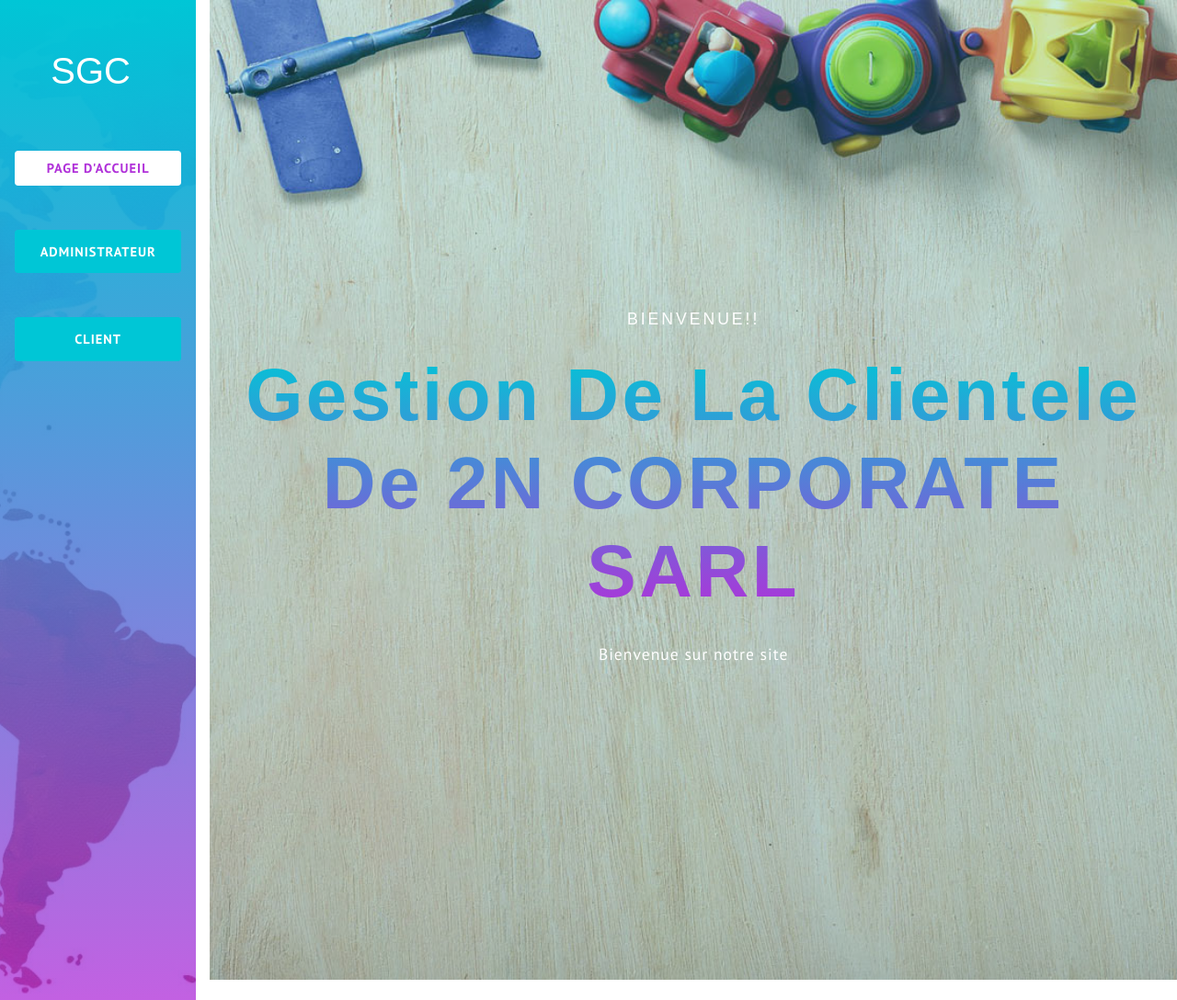
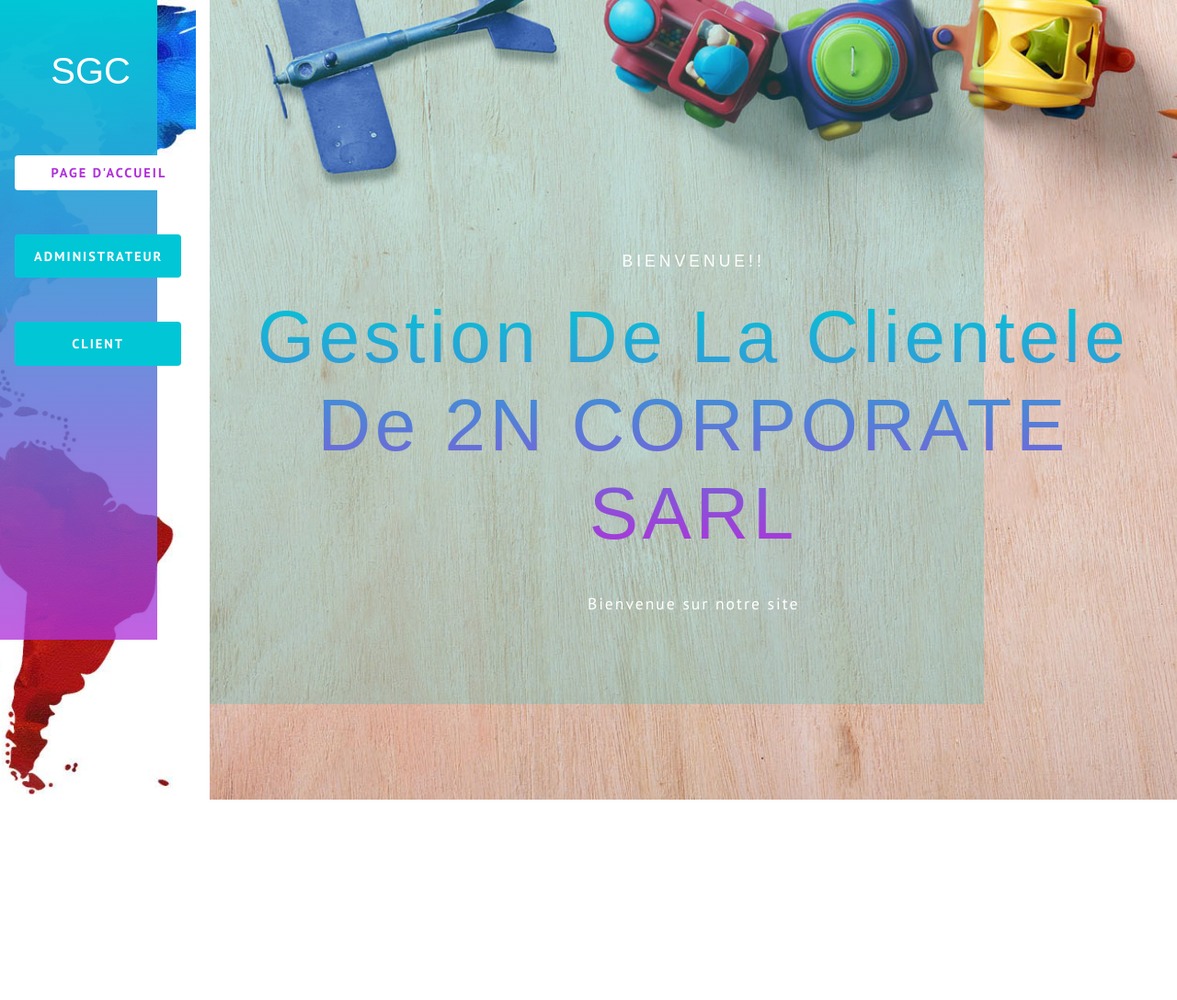
Before and after one commit to makuissu/Client-Management-System, a PHP site: page / in a window 1280 px wide. Shown: the whole page at 92% size. Run offline with PHP 8.4, Linux system fonts and the light colour scheme; some web fonts are replaced.

Commit message:
Update style.css
J'ai changé le css

```diff
--- a/clientms/css/style.css
+++ b/clientms/css/style.css
@@ -8,7 +8,7 @@
 
 body {
 	font-family: 'PT Sans', sans-serif;
-	background: #fff;
+	background: #ffff;
 }
 
 body a {
@@ -35,7 +35,7 @@
 	margin: 0;
 	color: #777;
 	font-size: 1em;
-	line-height: 2;
+	line-height: 3;
 }
 
 ul {
@@ -61,7 +61,7 @@
 }
 
 .home {
-	width: 100%;
+	width: 80%;
 	margin-right: auto;
 	margin-left: auto;
 }
@@ -71,12 +71,12 @@
 	font-size: 0.9em;
 	text-transform: uppercase;
 	font-weight: bold;
-	letter-spacing: 1px;
+	letter-spacing: 2px;
 }
 
 ul.nav.nav-pills li {
-	margin-top: 10px;
-	text-align: center;
+	margin-top: 15px;
+	text-align: right;
 }
 
 /*-- bottom-to-top --*/
@@ -84,20 +84,20 @@
 	display: none;
 	text-decoration: none;
 	position: fixed;
-	bottom: 24px;
-	right: 3%;
+	bottom: 28px;
+	right: 5%;
 	overflow: hidden;
 	z-index: 999;
-	width: 32px;
-	height: 32px;
+	width: 34px;
+	height: 35px;
 	border: none;
-	text-indent: 100%;
+	text-indent: 80%;
 	background: url(../images/move-top.png) no-repeat 0px 0px;
 }
 
 #toTopHover {
 	width: 32px;
-	height: 32px;
+	height: 34px;
 	display: block;
 	overflow: hidden;
 	float: right;
@@ -109,7 +109,7 @@
 /*-- //bottom-to-top --*/
 .scrollspy-example {
 	position: relative;
-	height: 100vh;
+	height: 80vh;
 	overflow: auto;
 }
 
@@ -128,7 +128,7 @@
 	-moz-background-size: cover;
 	-o-background-size: cover;
 	-ms-background-size: cover;
-	min-height: 98vh;
+	min-height: 88vh;
 	position: relative;
 	z-index: 0;
 }
@@ -136,8 +136,8 @@
 .w3ls-banner:before {
 	position: absolute;
 	content: '';
-	width: 100%;
-	height: 100%;
+	width: 80%;
+	height: 80%;
 	background: rgba(56, 195, 195, 0.26);
 	z-index: -1;
 	left: 0;
@@ -147,9 +147,9 @@
 h2.bnr-txt-w3 {
 	color: #162427;
 	text-transform: capitalize;
-	font-weight: 800;
+	font-weight: 80;
 	font-size: 5em;
-	letter-spacing: 3.5px;
+	letter-spacing: 4.5px;
 	margin: 0.3em 0;
 	background: -webkit-linear-gradient(#00c6d6, #b031d9);
 	background: -moz-linear-gradient(#00c6d6, #b031d9);
@@ -162,17 +162,17 @@
 	text-transform: uppercase;
 	color: #fff;
 	font-size: 1.1em;
-	letter-spacing: 3px;
+	letter-spacing: 4px;
 }
 
 .bnr-w3pvt p {
 	color: #fff;
 	font-size: 1.1em;
-	letter-spacing: 1px;
+	letter-spacing: 2px;
 }
 
 .btn-w3pvt {
-	padding: 6px 25px;
+	padding: 6px 27px;
 	text-transform: capitalize;
 	font-size: 1em;
 	margin-top: 1.5em;
@@ -198,8 +198,8 @@
 
 #spy:before {
 	position: absolute;
-	width: 100%;
-	height: 100%;
+	width: 80%;
+	height: 80%;
 	background: -webkit-linear-gradient(rgb(0, 198, 214), rgba(176, 49, 217, 0.77));
 	background: -moz-linear-gradient(rgb(0, 198, 214), rgba(176, 49, 217, 0.77));
 	background: -o-linear-gradient(rgb(0, 198, 214), rgba(176, 49, 217, 0.77));
@@ -229,7 +229,7 @@
 
 @-webkit-keyframes slideleft {
 	from {
-		background-position: 0%;
+		background-position: 4%;
 	}
 
 	to {
@@ -239,7 +239,7 @@
 
 /* banner bottom */
 .banner-bottom {
-	border: 1px solid #eee;
+	border: 2px solid #eee;
 }
 
 .wthree-list-grid {
```
